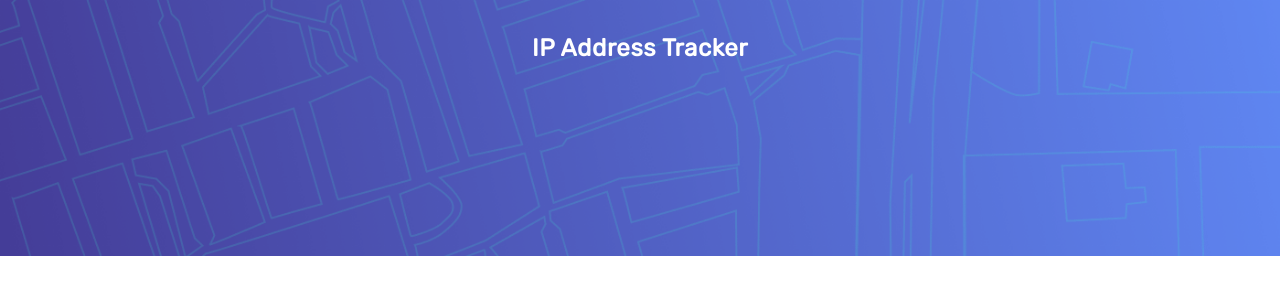
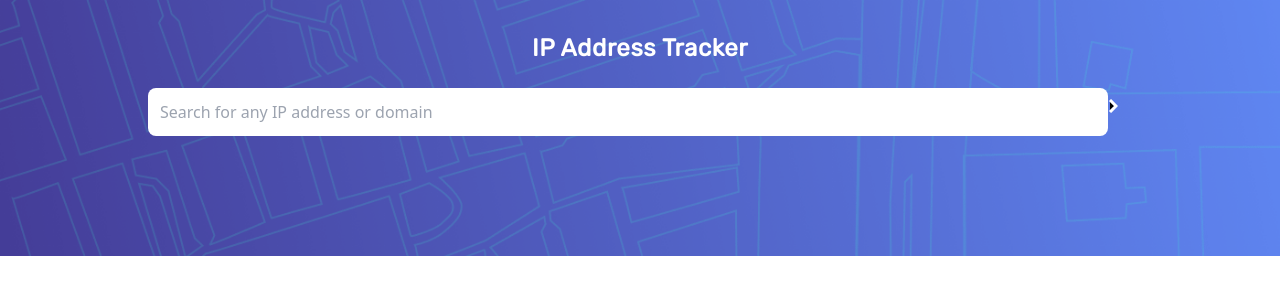
Before and after one commit to lingyundai/ip-address-tracker, a React (Create React App) app: page / in a window 1280 px wide. Shown: the top 300 px of the page. Built offline with nearby package versions, Linux system fonts and the light colour scheme.

Commit message:
minor changes

```diff
--- a/src/components/Tracker.js
+++ b/src/components/Tracker.js
@@ -1,10 +1,25 @@
 function Tracker () {
     return (
-        <div class="flex">
+        <div class="flex text-center">
             <div class="w-full h-64 bg-cover lg:bg-desktop-header-image sm:bg-mobile-header-image">
-                <header class="text-center pt-8">
+                <header class="pt-8">
                     <h1 class="text-2xl font-rubik font-bold tracking-wide text-white">IP Address Tracker</h1>
                 </header>
+                <form class="relative">
+                    <input
+                        type="search"
+                        id="default-search"
+                        class="w-3/4 p-3 mt-6 rounded-lg"
+                        placeholder="Search for any IP address or domain"
+                        required
+                    >
+                    </input>
+                    <button class="w-6 h-6">
+                        <svg xmlns="http://www.w3.org/2000/svg" width="10" height="14" class="">
+                            <path fill="#000000" stroke="#FFF" stroke-width="3" d="M2 1l6 6-6 6" />
+                        </svg>
+                    </button>
+                </form>
             </div>
         </div>
     )
```
